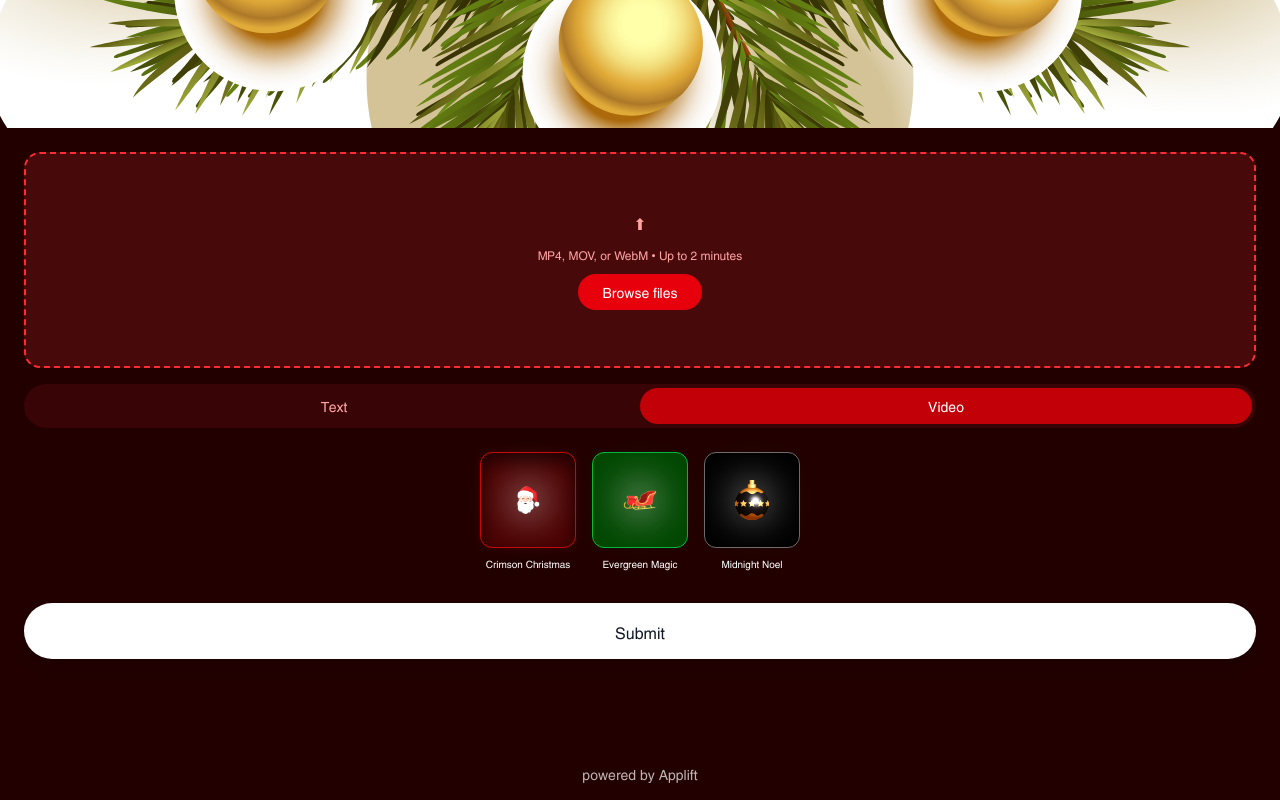
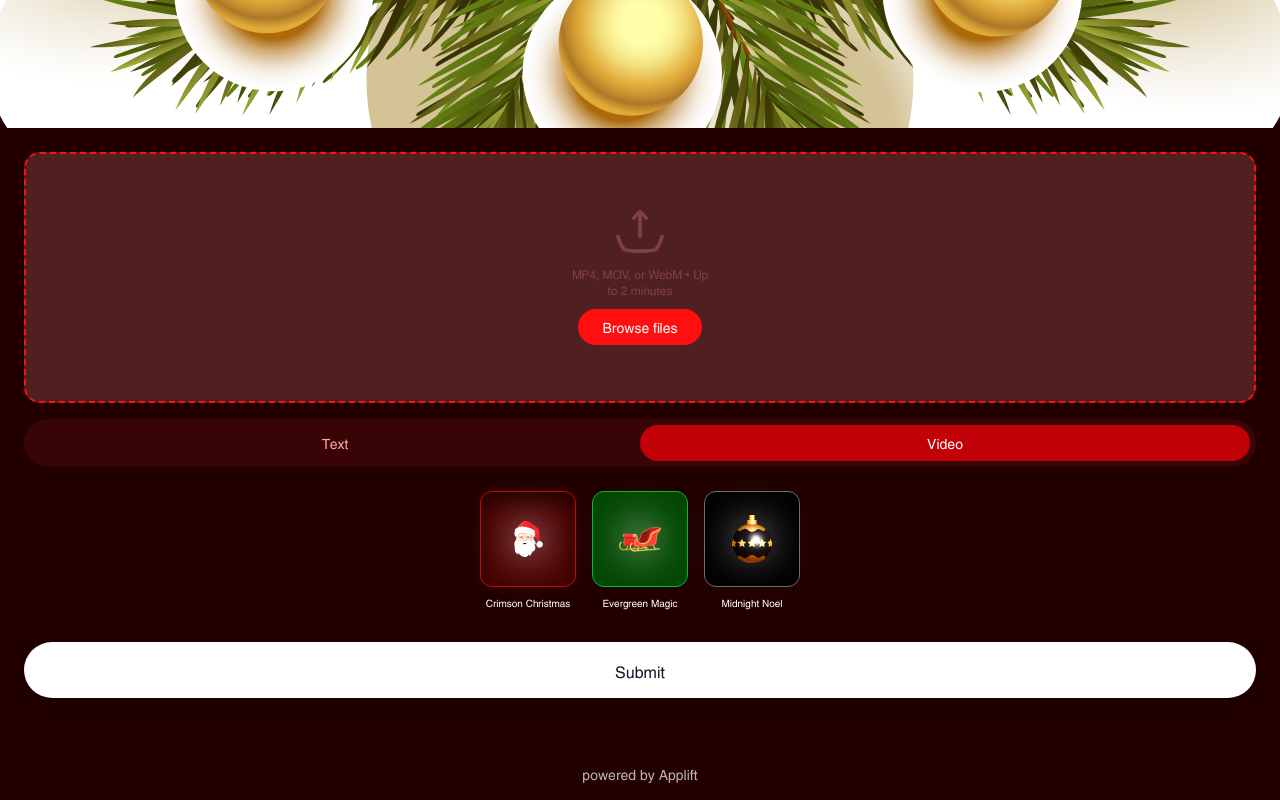
Before and after one commit to AmDeeJhay/Christmas-card, a Next.js app: page /create/1/message in a window 1280 px wide. Both pictures are taken after a click on the button "Video". Built offline with nearby package versions, Linux system fonts and the light colour scheme; a web font is replaced by a local one.

Commit message:
feat: add upload icon and enhance theme button styles

```diff
--- a/app/create/[id]/message/page.tsx
+++ b/app/create/[id]/message/page.tsx
@@ -2,6 +2,7 @@
 
 import React, { useState } from "react";
 import { useRouter, useParams } from "next/navigation";
+import Image from "next/image";
 
 const MessagePage: React.FC = () => {
   const router = useRouter();
@@ -38,11 +39,13 @@ const MessagePage: React.FC = () => {
     icon,
     active,
     onClick,
+    iconSize = 32,
   }: {
     label: string;
     icon: string;
     active: boolean;
     onClick: () => void;
+    iconSize?: number;
   }) => {
   const [pressed, setPressed] = React.useState(false)
 
@@ -99,7 +102,7 @@ const MessagePage: React.FC = () => {
               zIndex: 0,
             }}
           />
-          <img src={icon} alt="" className="relative z-10 w-10 h-10 object-contain" style={{ filter: 'brightness(1.25)', transition: 'filter 140ms ease' }} />
+          <img src={icon} alt="" className="relative z-10 object-contain" style={{ width: iconSize, height: iconSize, filter: 'brightness(1.25)', transition: 'filter 140ms ease' }} />
         </div>
       </button>
       <span className={`text-[10px] text-center whitespace-nowrap mt-2 max-w-[88px] ${active ? 'text-white' : 'text-white'}`}>{label}</span>
@@ -124,9 +127,9 @@ const MessagePage: React.FC = () => {
         <div
           className={`w-full rounded-2xl border-2 ${
             mode === "text"
-              ? "border-red-600"
-              : "border-dashed border-red-500"
-          } bg-red-900/40 p-4 mt-6`}
+              ? "border-[#FF0F0F]"
+              : "border-dashed border-[#FF0F0F]"
+          } bg-[#501F1F] p-4 mt-6`}
         >
           {mode === "text" ? (
             <textarea
@@ -138,9 +141,9 @@ const MessagePage: React.FC = () => {
             />
           ) : (
             <label className="flex flex-col items-center justify-center gap-3 py-10 cursor-pointer">
-              <div className="text-red-300">⬆</div>
-              <p className="text-xs text-red-300">
-                MP4, MOV, or WebM • Up to 2 minutes
+              <Image src="/images/upload.svg" alt="Upload Icon" width={48} height={48} className="text-[#804040]" />
+              <p className="text-xs text-[#804040] items-center text-center max-w-xs">
+                MP4, MOV, or WebM • Up <br /> to 2 minutes
               </p>
               <input
                 type="file"
@@ -148,7 +151,7 @@ const MessagePage: React.FC = () => {
                 className="hidden"
                 onChange={(e) => setVideoFile(e.target.files?.[0] || null)}
               />
-              <span className="bg-red-600 text-white px-6 py-2 rounded-full text-sm">
+              <span className="bg-[#FF0F0F] text-white px-6 py-2 rounded-full text-sm">
                 Browse files
               </span>
             </label>
@@ -156,7 +159,7 @@ const MessagePage: React.FC = () => {
         </div>
 
         {/* Toggle */}
-        <div className="flex w-full bg-red-950/60 rounded-full p-1 mt-4">
+        <div className="flex w-full bg-red-950/60 rounded-full p-1.5 mt-4">
           <button
             onClick={() => setMode("text")}
             className={`flex-1 py-2 rounded-full text-sm transition ${
@@ -186,18 +189,21 @@ const MessagePage: React.FC = () => {
             active={theme === "crimson"}
             icon="/images/santa-head.svg"
             onClick={() => setTheme("crimson")}
+            iconSize={52}
           />
           <ThemeButton
             label="Evergreen Magic"
             active={theme === "evergreen"}
             icon="/images/snow-scooter.svg"
             onClick={() => setTheme("evergreen")}
+            iconSize={52}
           />
           <ThemeButton
             label="Midnight Noel"
             active={theme === "midnight"}
             icon="/images/midnight-noel.svg"
             onClick={() => setTheme("midnight")}
+            iconSize={48}
           />
         </div>
 
```
Also changed, not shown: public/images/upload.svg (added).
